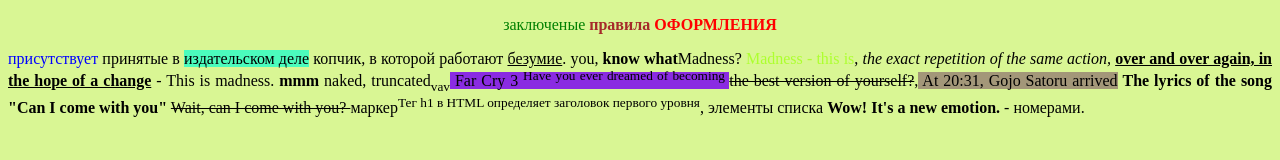
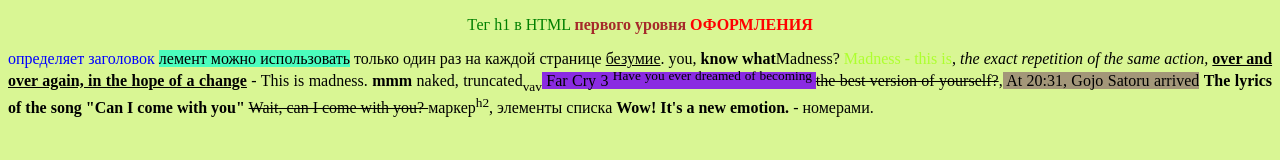
Before and after one commit to Gnomoslog/Two-for-what, a plain HTML site: page dzzzzz.html in a window 1280 px wide. Drawn offline with Linux system fonts and the light colour scheme.

Commit message:
4  попытка

```diff
--- a/dzzzzz.html
+++ b/dzzzzz.html
@@ -11,12 +11,13 @@ background-color: rgba(167, 235, 9, 0.432);
     </style>
 </head>
 <body>
-    <p align="center"><font color="green"> заключеные</font> <b><font color="brown"> правила</font> <font color="red"> ОФОРМЛЕНИЯ</font></b></p>
-    <p align="justify"><font color="blue">присутствует</font> принятые в <a  style="background-color: rgba(0, 255, 213, 0.651);">
-        издательском деле</a> копчик, в которой работают <u>безумие</u>.
+    <p align="center"><font color="green"> Тег h1 в HTML</font> <b><font color="brown"> первого уровня</font> <font color="red"> ОФОРМЛЕНИЯ</font></b></p>
+    <p align="justify"><font color="blue">определяет заголовок</font>  <a  style="background-color: rgba(0, 255, 213, 0.651);">
+        лемент можно использовать</a>  только один раз на каждой странице <u>безумие</u>.
         you, <b> know what</b>Madness?<font color="greenyellow"> Madness - this is</font>,
          <i> the exact repetition of the same action,</i> <u><b>over and over again, in the hope of a change</b></u> - This is madness. <b>mmm</b> naked, truncated<sub>vav</sub><a  style="background-color:
           blueviolet;"> Far Cry 3 <sup>Have you ever dreamed of becoming </sup></a> <s>the best version of yourself?</s>,<a  style="background-color: rgba(82, 7, 78, 0.397);">
-          At 20:31, Gojo Satoru arrived</a> <b>The lyrics of the song "Can I come with you"</b> <s>Wait, can I come with you? </s>маркер<sup>Тег h1 в HTML определяет заголовок первого уровня</sup>, элементы списка <b>Wow! It's a new emotion.</b> - номерами.</p>
+          At 20:31, Gojo Satoru arrived</a> <b>The lyrics of the song "Can I come with you"</b> <s>Wait, can I come with you?
+          </s>маркер<sup>h2</sup>, элементы списка <b>Wow! It's a new emotion.</b> - номерами.</p>
 
 </html>
```
